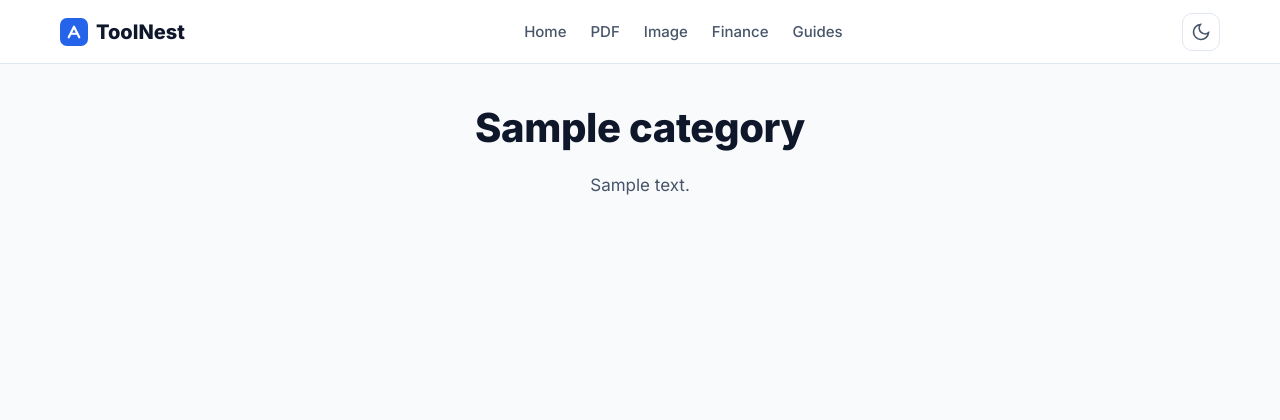
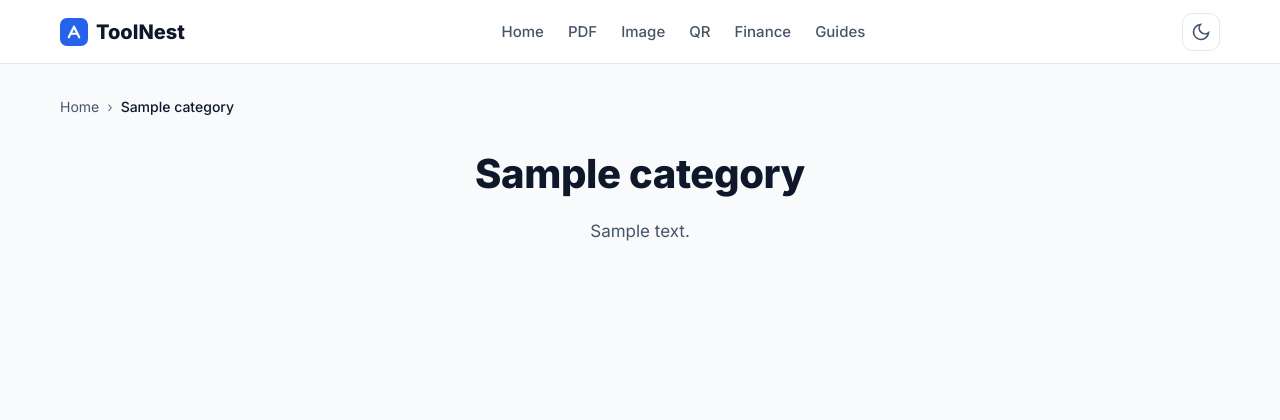
Before and after one commit to Baazigar111/ToolNest, a Python web app: template site_builder/templates/category.html in a window 1280 px wide. Shown: the top 420 px of the page. Run offline with Jinja, Linux system fonts and the light colour scheme; the template is opened without the code that fills it: most values are stand-ins (such as "Sample title", 1, 10 or a date in 2020).

Commit message:
feat: add static site builder with Jinja2 templates and assets

```diff
--- a/pyproject.toml
+++ b/pyproject.toml
@@ -45,4 +45,4 @@ target-version = "py312"
 
 [tool.ruff.lint]
 select = ["E", "F", "I", "UP", "B", "C4"]
-ignore = ["E501", "B008"]
+ignore = ["E501", "B008", "E402"]
--- a/site_builder/static/css/style.css
+++ b/site_builder/static/css/style.css
@@ -360,6 +360,50 @@ button, input, select, textarea {
   display: flex;
   align-items: center;
   gap: 0.25rem;
+}
+
+
+/* Breadcrumb Navigation */
+.breadcrumb-nav {
+  margin-bottom: 1.5rem;
+}
+
+.breadcrumb-list {
+  display: flex;
+  align-items: center;
+  flex-wrap: wrap;
+  gap: 0.5rem;
+  list-style: none;
+  padding: 0;
+  margin: 0;
+  font-size: 0.875rem;
+  color: var(--text-muted);
+}
+
+.breadcrumb-item {
+  display: inline-flex;
+  align-items: center;
+}
+
+.breadcrumb-link {
+  color: var(--text-secondary);
+  text-decoration: none;
+  transition: color 0.15s ease;
+}
+
+.breadcrumb-link:hover {
+  color: var(--primary);
+  text-decoration: underline;
+}
+
+.breadcrumb-separator {
+  color: var(--text-muted);
+  user-select: none;
+}
+
+.breadcrumb-current {
+  color: var(--text-primary);
+  font-weight: 500;
 }
 
 /* Tool Page Specific Layout */
--- a/site_builder/templates/category.html
+++ b/site_builder/templates/category.html
@@ -1,6 +1,38 @@
 {% extends "base.html" %}
 
+{% block structured_data %}
+<!-- BreadcrumbList Structured Data -->
+<script type="application/ld+json">
+{
+  "@context": "https://schema.org",
+  "@type": "BreadcrumbList",
+  "itemListElement": [
+    {
+      "@type": "ListItem",
+      "position": 1,
+      "name": "Home",
+      "item": "{{ site_url }}/"
+    },
+    {
+      "@type": "ListItem",
+      "position": 2,
+      "name": "{{ category.name }}",
+      "item": "{{ site_url }}/{{ category.slug }}"
+    }
+  ]
+}
+</script>
+{% endblock %}
+
 {% block content %}
+<nav class="breadcrumb-nav" aria-label="Breadcrumb">
+  <ol class="breadcrumb-list">
+    <li class="breadcrumb-item"><a href="/" class="breadcrumb-link">Home</a></li>
+    <li class="breadcrumb-separator" aria-hidden="true">&rsaquo;</li>
+    <li class="breadcrumb-item breadcrumb-current" aria-current="page">{{ category.name }}</li>
+  </ol>
+</nav>
+
 <header class="tool-page-header">
   <h1 class="tool-page-h1">{{ category.name }}</h1>
   <p class="tool-page-intro">{{ category.description }}</p>
--- a/site_builder/templates/partials/header.html
+++ b/site_builder/templates/partials/header.html
@@ -11,9 +11,10 @@
 
     <nav class="site-nav" aria-label="Main Navigation">
       <a href="/" class="nav-link {% if page_type == 'home' %}active{% endif %}">Home</a>
-      <a href="/category/pdf" class="nav-link {% if current_category and current_category.slug == 'pdf' %}active{% endif %}">PDF</a>
-      <a href="/category/image" class="nav-link {% if current_category and current_category.slug == 'image' %}active{% endif %}">Image</a>
-      <a href="/category/finance" class="nav-link {% if current_category and current_category.slug == 'finance' %}active{% endif %}">Finance</a>
+      <a href="/pdf" class="nav-link {% if current_category and current_category.slug == 'pdf' %}active{% endif %}">PDF</a>
+      <a href="/image" class="nav-link {% if current_category and current_category.slug == 'image' %}active{% endif %}">Image</a>
+      <a href="/qr" class="nav-link {% if current_category and current_category.slug == 'qr' %}active{% endif %}">QR</a>
+      <a href="/finance" class="nav-link {% if current_category and current_category.slug == 'finance' %}active{% endif %}">Finance</a>
       <a href="/blog" class="nav-link {% if page_type == 'blog' %}active{% endif %}">Guides</a>
     </nav>
 
--- a/site_builder/templates/sitemap.xml
+++ b/site_builder/templates/sitemap.xml
@@ -24,7 +24,7 @@
   {% for cat in categories %}
   {% if cat.is_active %}
   <url>
-    <loc>{{ site_url }}/category/{{ cat.slug }}</loc>
+    <loc>{{ site_url }}/{{ cat.slug }}</loc>
     <lastmod>{{ build_date }}</lastmod>
     <changefreq>weekly</changefreq>
     <priority>0.8</priority>
```
Also changed, not shown: site_builder/build.py (+85 -12 lines), site_builder/templates/home.html (+9 -3 lines), site_builder/templates/tool.html (+13 -1 lines), tests/test_site_builder.py (+14 -6 lines).
